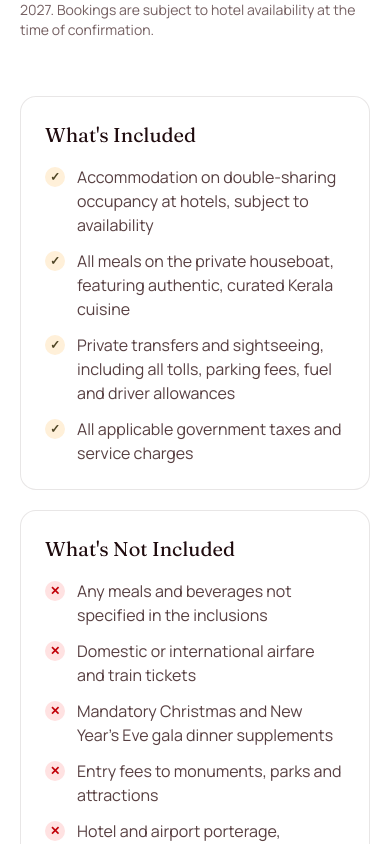
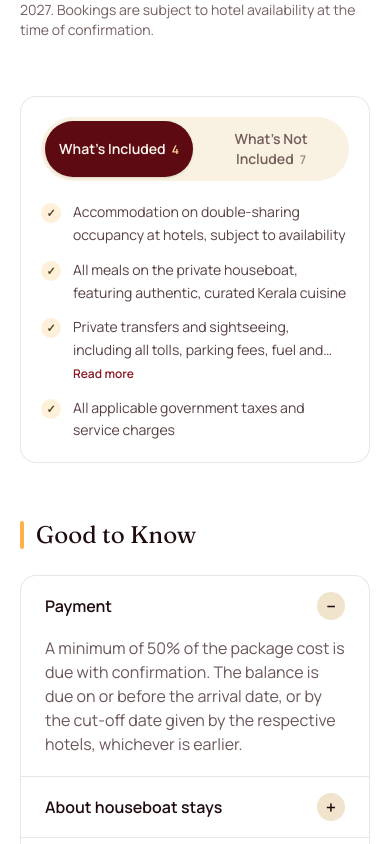
Before and after one commit to arunpremji1991/safarimasti, a Next.js app: page /packages/kerala-munnar-thekkady-alleppey-5-days in a window 390 px wide. Shown: the part 3460-4304 px from the top of the page. Built offline with nearby package versions, Linux system fonts and the light colour scheme.

Commit message:
feat: compact What's Included / Not Included — tabbed, 5 items, long items clamped with read more
Co-Authored-By: Claude Sonnet 5.5 <noreply@anthropic.com>

```diff
--- a/src/components/TourPageContent.tsx
+++ b/src/components/TourPageContent.tsx
@@ -12,7 +12,7 @@ import { GoodToKnow } from "@/components/tour/GoodToKnow";
 import { SectionNav, NavSection } from "@/components/tour/SectionNav";
 import { ReadMore } from "@/components/tour/ReadMore";
 import { ItineraryAccordion } from "@/components/tour/ItineraryAccordion";
-import { ChecklistWithMore } from "@/components/tour/ChecklistWithMore";
+import { InclusionsTabs } from "@/components/tour/InclusionsTabs";
 import { TourCard } from "@/components/ui/TourCard";
 import { PackageCard } from "@/components/ui/PackageCard";
 import { formatInr } from "@/lib/format";
@@ -228,19 +228,11 @@ export function TourPageContent({
 
             {/* Inclusions / Exclusions */}
             {hasInclusions && (
-              <section id="included" className="mt-14 scroll-mt-40 grid gap-5 sm:grid-cols-2">
-                {tour.inclusions.length > 0 && (
-                  <div className="rounded-2xl border border-charcoal-950/10 bg-white p-6">
-                    <h3 className="font-display mb-4 text-xl text-charcoal-950">{t("tour.whatsIncluded")}</h3>
-                    <ChecklistWithMore tone="yes" items={pick(tour.inclusions, tour.inclusionsAr) ?? tour.inclusions} />
-                  </div>
-                )}
-                {tour.exclusions.length > 0 && (
-                  <div className="rounded-2xl border border-charcoal-950/10 bg-white p-6">
-                    <h3 className="font-display mb-4 text-xl text-charcoal-950">{t("tour.whatsNotIncluded")}</h3>
-                    <ChecklistWithMore tone="no" items={pick(tour.exclusions, tour.exclusionsAr) ?? tour.exclusions} />
-                  </div>
-                )}
+              <section id="included" className="mt-14 scroll-mt-40">
+                <InclusionsTabs
+                  inclusions={pick(tour.inclusions, tour.inclusionsAr) ?? tour.inclusions}
+                  exclusions={pick(tour.exclusions, tour.exclusionsAr) ?? tour.exclusions}
+                />
               </section>
             )}
 
--- a/src/components/tour/ChecklistWithMore.tsx
+++ b/src/components/tour/ChecklistWithMore.tsx
@@ -1,16 +1,65 @@
 "use client";
 
-import { useState } from "react";
+import { useLayoutEffect, useRef, useState } from "react";
 import { useLanguage } from "@/i18n/LanguageContext";
+
+type Tone = "yes" | "no";
+
+/** One check / cross row. Long text is clamped to two lines with a per-row "Read more". */
+function ChecklistItem({ text, tone }: { text: string; tone: Tone }) {
+  const { t } = useLanguage();
+  const ref = useRef<HTMLSpanElement>(null);
+  const [open, setOpen] = useState(false);
+  const [clamped, setClamped] = useState(false);
+
+  useLayoutEffect(() => {
+    const el = ref.current;
+    if (!el) return;
+    const measure = () => {
+      if (!open) setClamped(el.scrollHeight > el.clientHeight + 1);
+    };
+    measure();
+    window.addEventListener("resize", measure);
+    return () => window.removeEventListener("resize", measure);
+  }, [text, open]);
+
+  return (
+    <li className="flex items-start gap-3 text-sm leading-relaxed text-charcoal-800/85">
+      <span
+        aria-hidden
+        className={`mt-0.5 flex h-5 w-5 shrink-0 items-center justify-center rounded-full text-[11px] font-bold ${
+          tone === "yes" ? "bg-amber-100 text-olive-800" : "bg-red-100 text-red-700"
+        }`}
+      >
+        {tone === "yes" ? "✓" : "✕"}
+      </span>
+      <span className="min-w-0 flex-1">
+        <span ref={ref} className={open ? "" : "line-clamp-2"}>
+          {text}
+        </span>
+        {(clamped || open) && (
+          <button
+            type="button"
+            onClick={() => setOpen((v) => !v)}
+            aria-expanded={open}
+            className="mt-0.5 text-xs font-semibold text-maroon-700 underline-offset-4 hover:underline"
+          >
+            {open ? t("tour.showLess") : t("tour.readMore")}
+          </button>
+        )}
+      </span>
+    </li>
+  );
+}
 
 /** Check / cross list that shows the first few items and reveals the rest on demand. */
 export function ChecklistWithMore({
   items,
   tone,
-  limit = 6,
+  limit = 5,
 }: {
   items: string[];
-  tone: "yes" | "no";
+  tone: Tone;
   limit?: number;
 }) {
   const { t } = useLanguage();
@@ -21,17 +70,7 @@ export function ChecklistWithMore({
     <div>
       <ul className="space-y-3">
         {shown.map((item, i) => (
-          <li key={i} className="flex items-start gap-3 text-charcoal-800/85">
-            <span
-              aria-hidden
-              className={`mt-0.5 flex h-5 w-5 shrink-0 items-center justify-center rounded-full text-xs font-bold ${
-                tone === "yes" ? "bg-amber-100 text-olive-800" : "bg-red-100 text-red-700"
-              }`}
-            >
-              {tone === "yes" ? "✓" : "✕"}
-            </span>
-            <span>{item}</span>
-          </li>
+          <ChecklistItem key={`${i}-${item.slice(0, 12)}`} text={item} tone={tone} />
         ))}
       </ul>
       {items.length > limit && (
--- /dev/null
+++ b/src/components/tour/InclusionsTabs.tsx
@@ -0,0 +1,48 @@
+"use client";
+
+import { useState } from "react";
+import { useLanguage } from "@/i18n/LanguageContext";
+import { ChecklistWithMore } from "@/components/tour/ChecklistWithMore";
+
+/** "What's included" / "What's not included" as two tabs, so only one list is on screen at a time. */
+export function InclusionsTabs({ inclusions, exclusions }: { inclusions: string[]; exclusions: string[] }) {
+  const { t } = useLanguage();
+  const tabs = [
+    { key: "yes" as const, label: t("tour.whatsIncluded"), items: inclusions },
+    { key: "no" as const, label: t("tour.whatsNotIncluded"), items: exclusions },
+  ].filter((tab) => tab.items.length > 0);
+  const [active, setActive] = useState<"yes" | "no">(tabs[0]?.key ?? "yes");
+  const current = tabs.find((tab) => tab.key === active) ?? tabs[0];
+  if (!current) return null;
+
+  return (
+    <div className="rounded-2xl border border-charcoal-950/10 bg-white p-5 sm:p-6">
+      {tabs.length > 1 && (
+        <div role="tablist" className="mb-5 flex gap-1 rounded-full bg-cream-100 p-1">
+          {tabs.map((tab) => (
+            <button
+              key={tab.key}
+              type="button"
+              role="tab"
+              id={`inc-tab-${tab.key}`}
+              aria-selected={current.key === tab.key}
+              aria-controls="inc-panel"
+              onClick={() => setActive(tab.key)}
+              className={`flex-1 rounded-full px-3 py-2 text-sm font-semibold transition-colors ${
+                current.key === tab.key ? "bg-maroon-900 text-cream-50 shadow-sm" : "text-charcoal-800/70 hover:text-maroon-800"
+              }`}
+            >
+              {tab.label}
+              <span className={`ms-1.5 text-xs ${current.key === tab.key ? "text-amber-300" : "text-charcoal-800/50"}`}>
+                {tab.items.length}
+              </span>
+            </button>
+          ))}
+        </div>
+      )}
+      <div role="tabpanel" id="inc-panel" aria-labelledby={`inc-tab-${current.key}`}>
+        <ChecklistWithMore key={current.key} tone={current.key} items={current.items} />
+      </div>
+    </div>
+  );
+}
```
